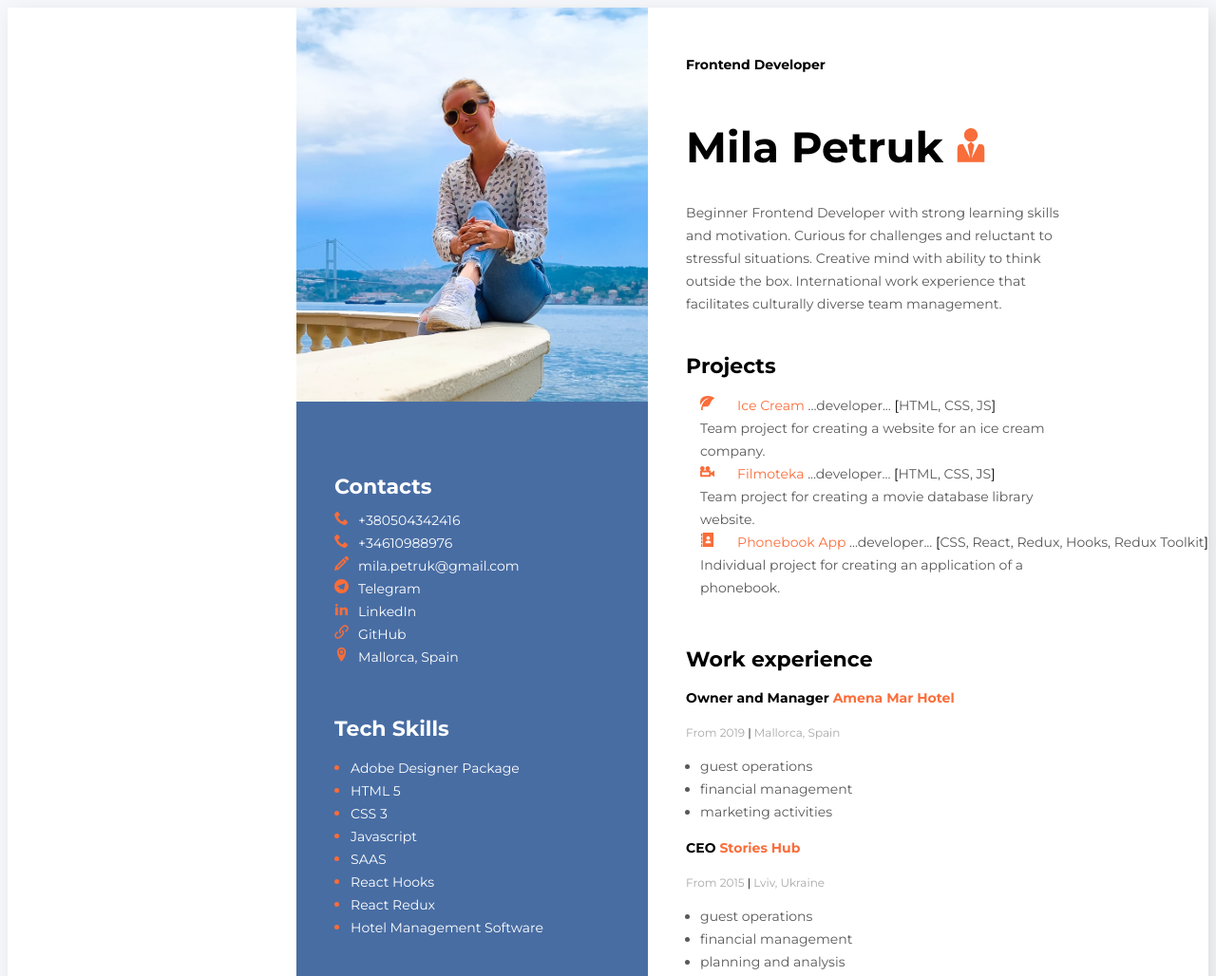
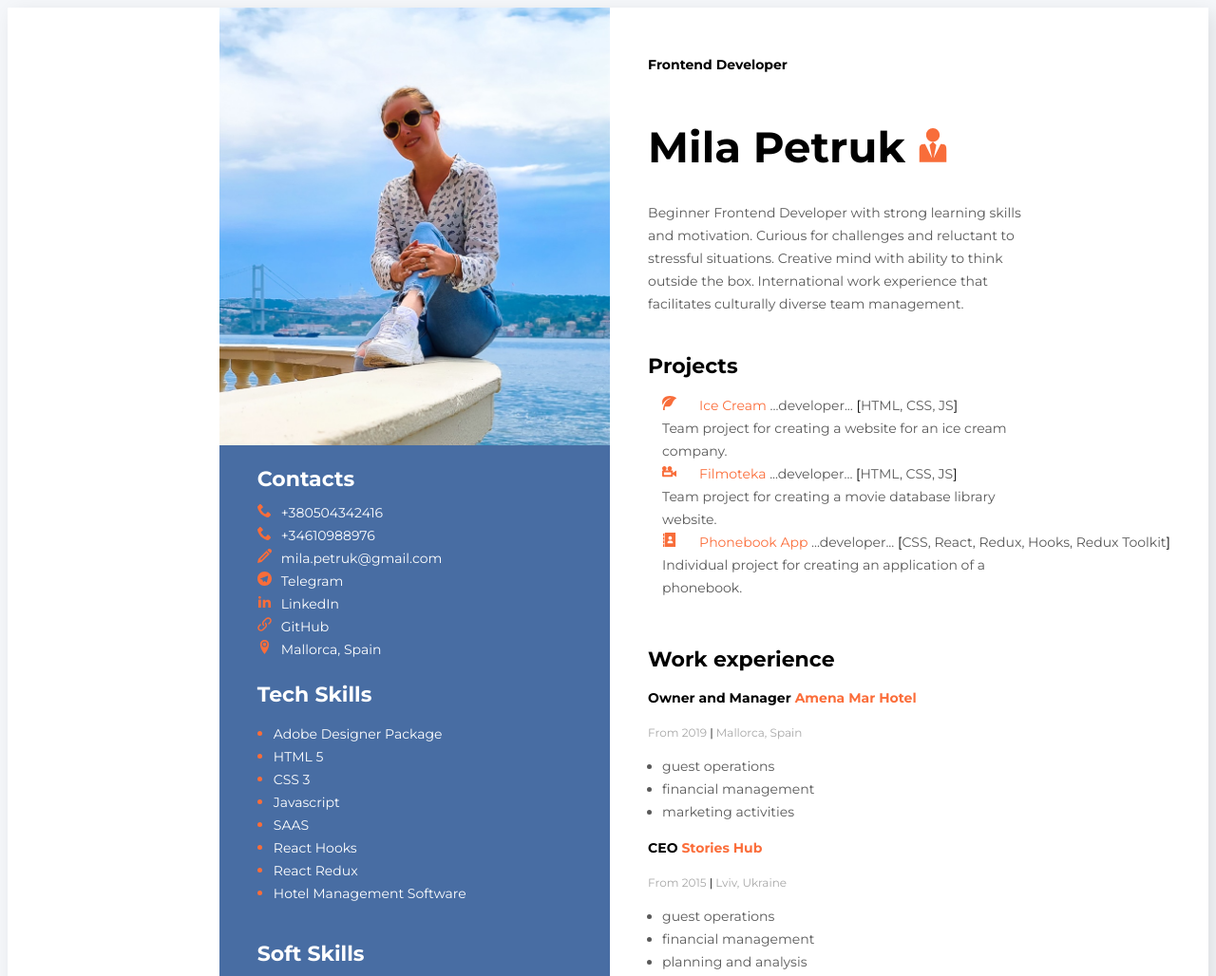
Before and after one commit to Milka4eva/MilaResume, a plain HTML site: page index.html in a window 1280 px wide. Shown: the top 1028 px of the page at 95% size. Drawn offline with Linux system fonts and the light colour scheme.

Commit message:
final fixes

```diff
--- a/styles/styles.css
+++ b/styles/styles.css
@@ -33,8 +33,7 @@ svg {
 }
 
 .maincontent {
-    padding-left: 40px;
-    padding-top: 40px;
+    padding: 40px 40px;
 }
 
 .aboutclass {
@@ -210,9 +209,11 @@ svg {
 .sidebarclass {
     background-color: #486da3;
     width: 100%;
+    display: flex;
+    flex-direction: column;
 
     @media screen and (min-width: 690px) {
-        width: 370px;
+        flex-basis: calc((100% - 30px) / 3);
     }
 }
 
@@ -222,12 +223,7 @@ svg {
 }**/
 
 .imageclass {
-    margin-bottom: 50px;
     width: 100%;
-
-    @media screen and (min-width: 690px) {
-        width: 370px;
-    }
 }
 
 .sidebartitle {
@@ -252,14 +248,6 @@ line-height: 24px;
 .sidebarblock3,
 .sidebarblock4 {
     padding-left: 40px;
-}
-
-.sidebarblock1 {
-    margin-bottom: 50px;
-}
-
-.sidebarblock2 {
-    margin-bottom: 45px;
 }
 
 .contacttype {
```
